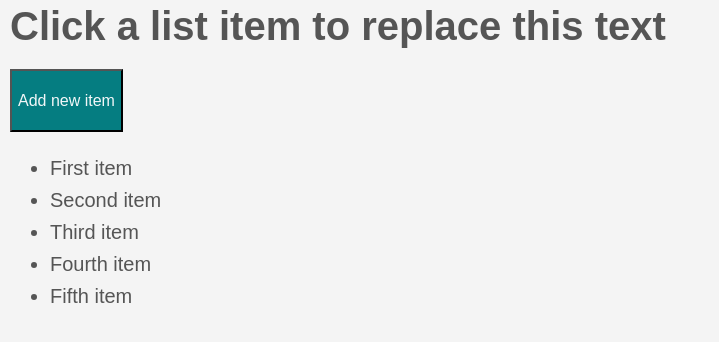
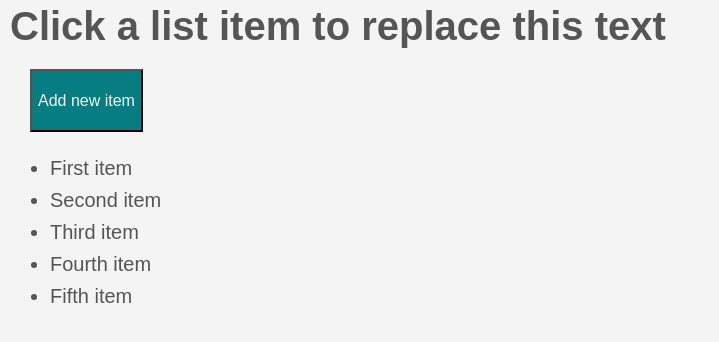
Before and after one commit to pascalmp/js-intro-without-jQuerry, a plain HTML site: page index.html in a window 1280 px wide. Shown: the whole page, without its empty margins (0-719 px from the left). Drawn offline with Linux system fonts and the light colour scheme.

Commit message:
margin left

```diff
--- a/css/style.css
+++ b/css/style.css
@@ -3,7 +3,7 @@ button {
     font: normal 16px Arial, Helvetica, sans-serif;
     color:#f2f7f8;
     line-height:3.6em;
-	margin:0;
+	margin-left:20px;
 }
 
 body{
```
